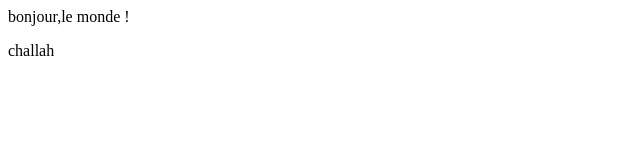
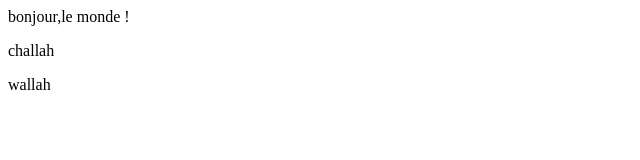
Before and after one commit to charlescf88/sample_website, a plain HTML site: page index.html in a window 1280 px wide. Shown: the full height of the page, 0-640 px from the left. Drawn offline with Linux system fonts and the light colour scheme.

Commit message:
testencore

```diff
--- a/index.html
+++ b/index.html
@@ -1,2 +1,3 @@
 <p>bonjour,le monde !</p>
 <p>challah</p>
+<p>wallah</p>
```
